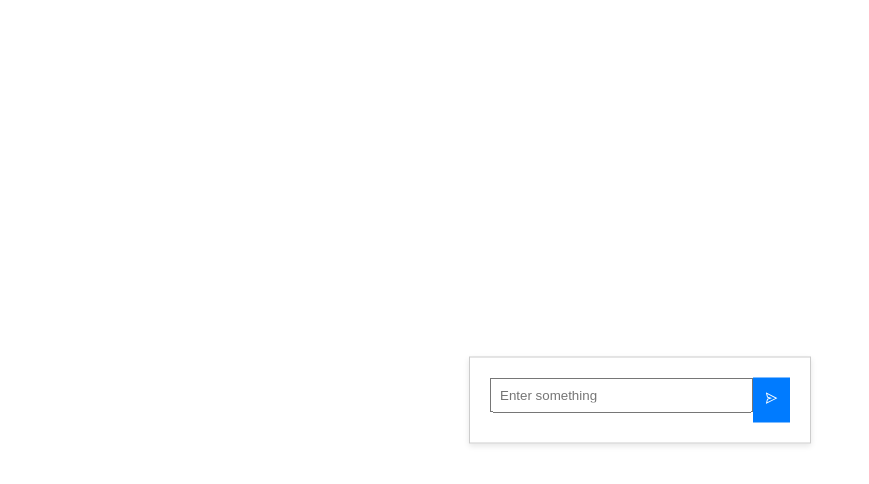
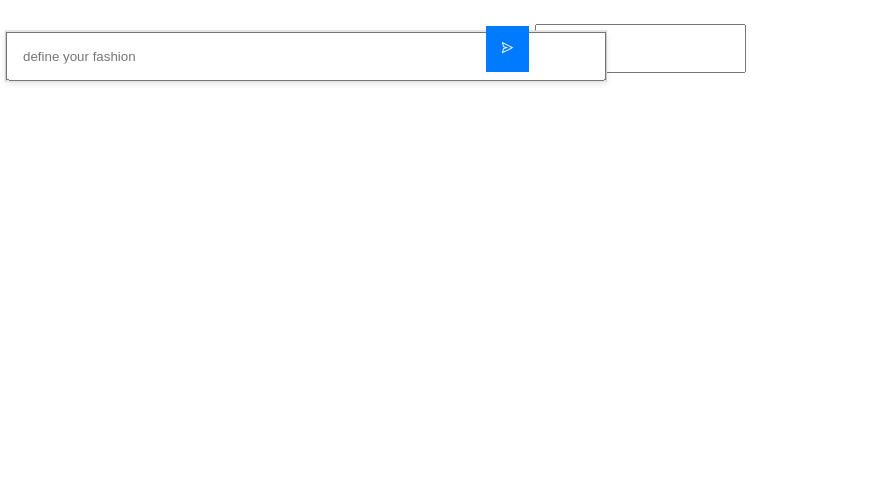
Before and after one commit to 13Mudit/fashion_generator, a React (Create React App) app in the folder flipkart_grid_react_app/: page / in a window 1280 px wide. Shown: the top 484 px of the page, without its empty margins (0-869 px from the left). Built offline with nearby package versions, Linux system fonts and the light colour scheme.

Commit message:
frontend revamp

```diff
--- a/flipkart_grid_react_app/package.json
+++ b/flipkart_grid_react_app/package.json
@@ -8,6 +8,7 @@
     "@testing-library/user-event": "^13.5.0",
     "react": "^18.2.0",
     "react-dom": "^18.2.0",
+    "react-icons": "^4.10.1",
     "react-scripts": "5.0.1",
     "web-vitals": "^2.1.4"
   },
--- a/flipkart_grid_react_app/src/components/frontPage/SearchBar/SearchBar.css
+++ b/flipkart_grid_react_app/src/components/frontPage/SearchBar/SearchBar.css
@@ -2,23 +2,19 @@
 display: flex;
 flex-direction: column;
 align-items: center;
-margin-top: 50px;
 }
 
 .prompt-box {
 background-color: #fff;
 border: 1px solid #ccc;
-padding: 20px;
-width: 300px;
+width: 600px;
+/* height: 50px; */
 box-shadow: 0 2px 6px rgba(0, 0, 0, 0.1);
 position: absolute;
-top: 50%;
-left: 50%;
+top: 7%;
+left: 20%;
+margin-left: 50px;
 transform: translate(-50%, -50%);
-}
-
-.prompt-box h2 {
-margin-bottom: 10px;
 }
 
 .input-container {
@@ -27,18 +23,31 @@ display: flex;
 
 .input-container input {
 flex: 1;
-padding: 8px;
-margin-bottom: 10px;
+padding: 15px;
+/* margin-bottom: 10px; */
 }
 
 .send-button {
 background-color: #007bff;
 color: #fff;
 border: none;
-padding: 8px 12px;
+padding: 15px 15px;
+margin-left: -265px;
+margin-top: 25.5px;
 cursor: pointer;
+z-index: 100;
 }
 
 .send-button:hover {
 background-color: #0056b3;
 }
+.user-input{
+    margin-top: -48px;
+}
+
+.user-input input{
+    flex: 1;
+    padding: 15px;
+
+    /* margin-left: 100px;  */
+}
--- a/flipkart_grid_react_app/src/components/frontPage/SearchBar/SearchBar.js
+++ b/flipkart_grid_react_app/src/components/frontPage/SearchBar/SearchBar.js
@@ -1,48 +1,63 @@
 import React, { useState } from 'react';
 import './SearchBar.css'; // Import your CSS file for styling
-
 import { AiOutlineSend } from 'react-icons/ai';
 
-const SearchBar = () => {
-  const [isOpen, setIsOpen] = useState(false);
-  const [promptValue, setPromptValue] = useState('');
+function SearchBar() {
+  const [searchValue, setSearchValue] = useState('');
+  const [userId, setUserId] = useState('');
 
-  const handleOpen = () => {
-    setIsOpen(true);
+  const handleSubmit = () => {
+    const dataToSend = {
+      searchValue: searchValue,
+      userId: userId,
     };
 
-  const handleClose = () => {
-    setIsOpen(false);
-  };
-
-  const handleConfirm = () => {
-    // Do something with the promptValue, e.g., show an alert
-    alert(`You entered: ${promptValue}`);
-
-    // SEND TO BACKEND
-    handleClose();
+    fetch('https://api.example.com/search', {
+      method: 'POST',
+      headers: {
+        'Content-Type': 'application/json',
+      },
+      body: JSON.stringify(dataToSend),
+    })
+      .then(response => response.json())
+      .then(data => {
+        console.log('Data successfully sent:', data);
+        setSearchValue('');
+        setUserId('');
+      })
+      .catch(error => console.error('Error sending data:', error));
   };
 
   return (
+    <div>
       <div className="prompt-container">
         <div className="prompt-box">
           <div className="input-container">
             <input
               type="text"
-            value={promptValue}
-            onChange={(e) => setPromptValue(e.target.value)}
-            placeholder="Enter something"
+              id="searchInput"
+              value={searchValue}
+              onChange={event => setSearchValue(event.target.value)}
+              placeholder='define your fashion'
             />
-          <button className="send-button" onClick={handleConfirm}>
+          </div>
+        </div>
+        <button className="send-button" onClick={handleSubmit}>
             <AiOutlineSend />
           </button>
-        </div>
+        <div className="user-input">
+          <input
+            type="text"
+            id="userIdInput"
+            value={userId}
+            onChange={event => setUserId(event.target.value)}
+            placeholder='user id'
+          />
         </div>
       </div>
 
+    </div>
   );
-};
-
-
+}
 
 export default SearchBar;
--- /dev/null
+++ b/flipkart_grid_react_app/src/components/frontPage/SearchBar/Userid.css
@@ -0,0 +1,5 @@
+.user-input input{
+    flex: 1;
+    padding: 15px;
+    margin-top: 25px;
+}
```
Also changed, not shown: flipkart_grid_react_app/src/components/frontPage/SearchBar/Userid.js (added, +28 -0 lines), 1 other file (tests, documents, lock files or other folders). Lines whose indentation alone changed are shown as unchanged.
